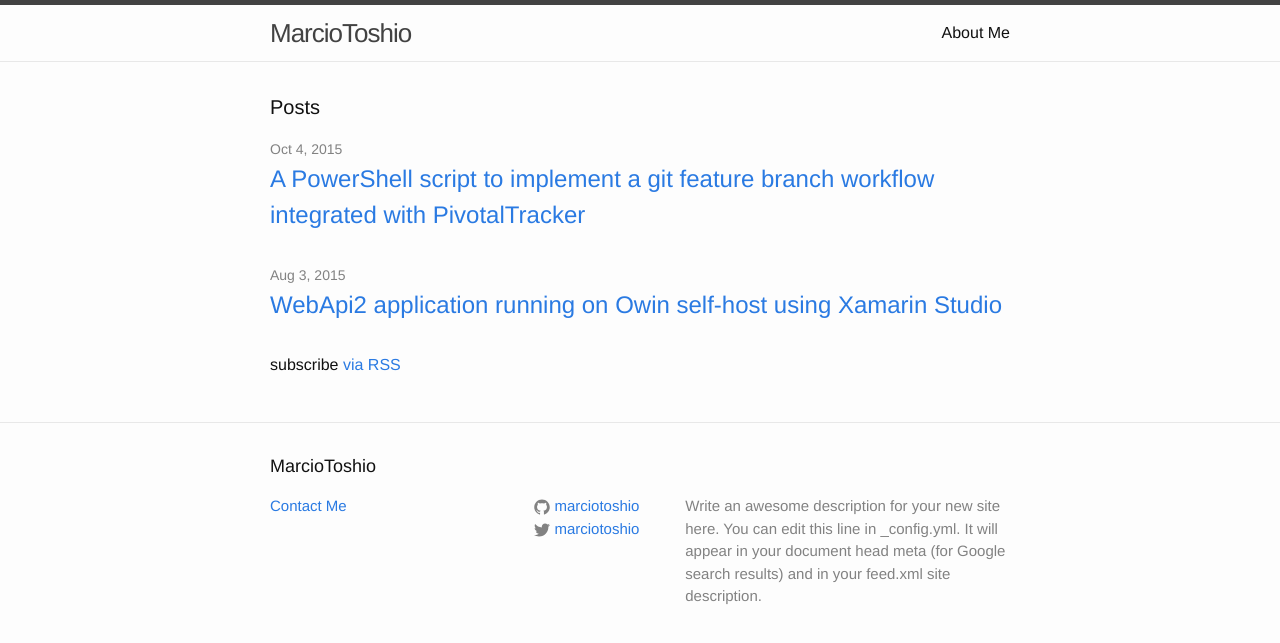
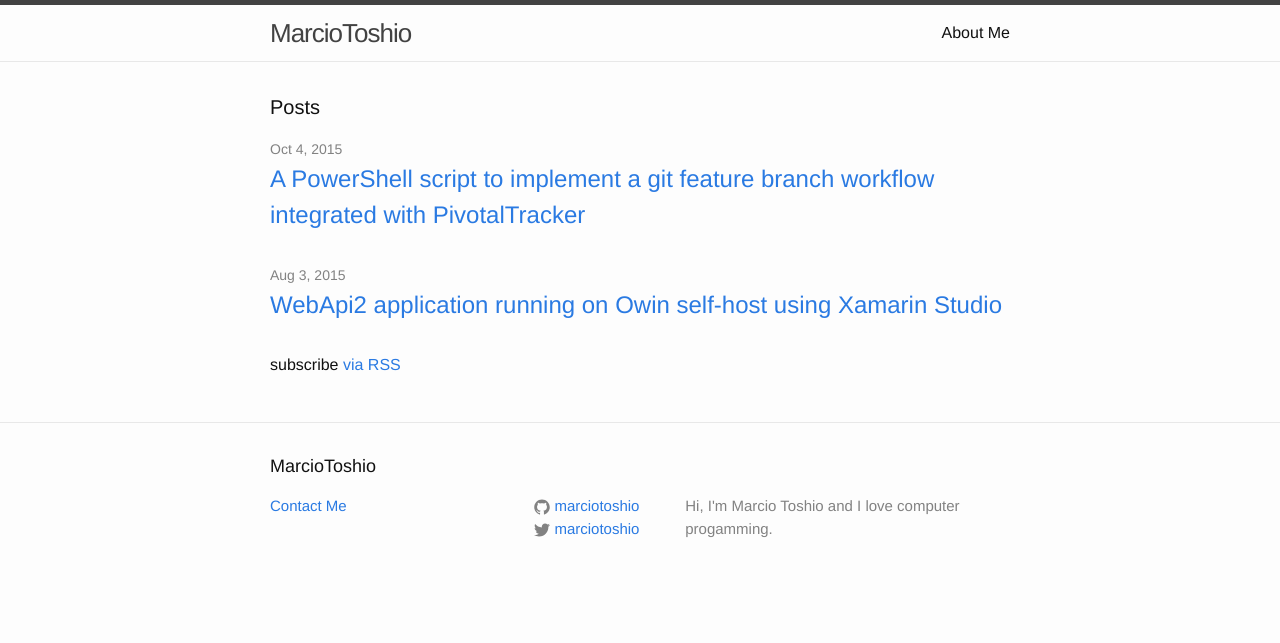
Before and after one commit to marciotoshio/blog, a Jekyll site: the page built from index.html, in a window 1280 px wide. Shown: the top 643 px of the page. Built offline with Jekyll 4.4.1, drawn with Linux system fonts in a browser that asks for light colours.

Commit message:
change description in config

```diff
--- a/_config.yml
+++ b/_config.yml
@@ -3,9 +3,7 @@ title: MarcioToshio
 email: marcio@tosh.io
 birthday: 1983-09-15
 description: > # this means to ignore newlines until "baseurl:"
-  Write an awesome description for your new site here. You can edit this
-  line in _config.yml. It will appear in your document head meta (for
-  Google search results) and in your feed.xml site description.
+  Hi, I'm Marcio Toshio and I love computer progamming.
 baseurl: "" # the subpath of your site, e.g. /blog/
 url: "http://blog.tosh.io" # the base hostname & protocol for your site
 twitter_username: marciotoshio
```
